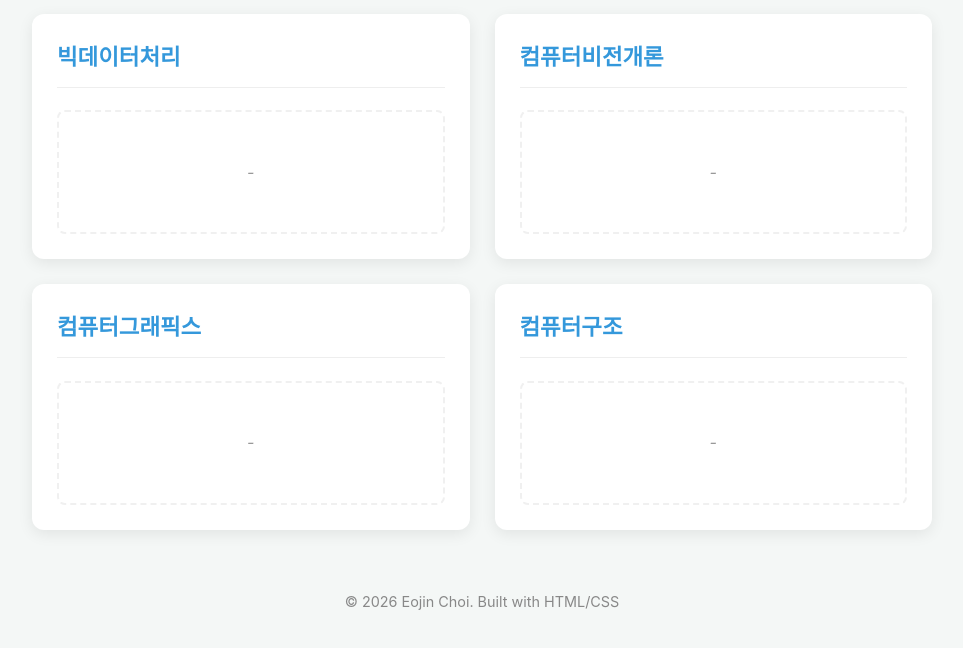
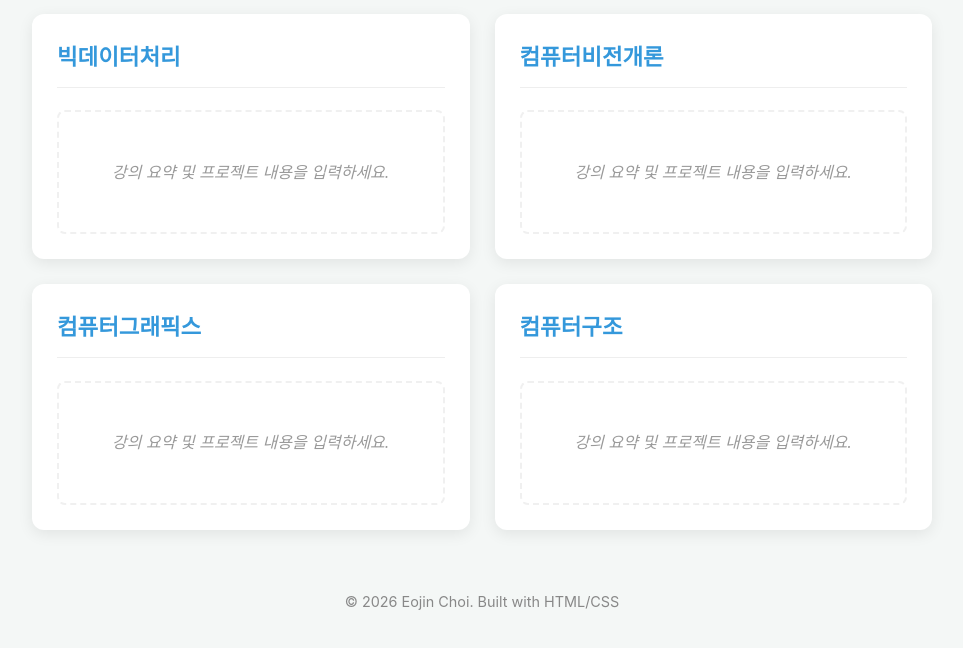
Before and after one commit to ChoiEojin0120/ChoiEojin0120.github.io, a plain HTML site: page index.html in a window 1280 px wide. Shown: the part 318-966 px from the top of the page, without its empty margins (158-1121 px from the left). Drawn offline with Linux system fonts and the light colour scheme.

Commit message:
Add files via upload

```diff
--- a/index.html
+++ b/index.html
@@ -1,3 +1,5 @@
+<!-- index.html -->
+
 <!DOCTYPE html>
 <html lang="ko">
 <head>
@@ -124,28 +126,28 @@
             <section class="course-card">
                 <h3>빅데이터처리</h3>
                 <div class="placeholder-text">
-                    -
+                    강의 요약 및 프로젝트 내용을 입력하세요.
                 </div>
             </section>
 
             <section class="course-card">
                 <h3>컴퓨터비전개론</h3>
                 <div class="placeholder-text">
-                    -
+                    강의 요약 및 프로젝트 내용을 입력하세요.
                 </div>
             </section>
 
             <section class="course-card">
                 <h3>컴퓨터그래픽스</h3>
                 <div class="placeholder-text">
-                    -
+                    강의 요약 및 프로젝트 내용을 입력하세요.
                 </div>
             </section>
 
             <section class="course-card">
                 <h3>컴퓨터구조</h3>
                 <div class="placeholder-text">
-                    -
+                    강의 요약 및 프로젝트 내용을 입력하세요.
                 </div>
             </section>
         </div>
```
